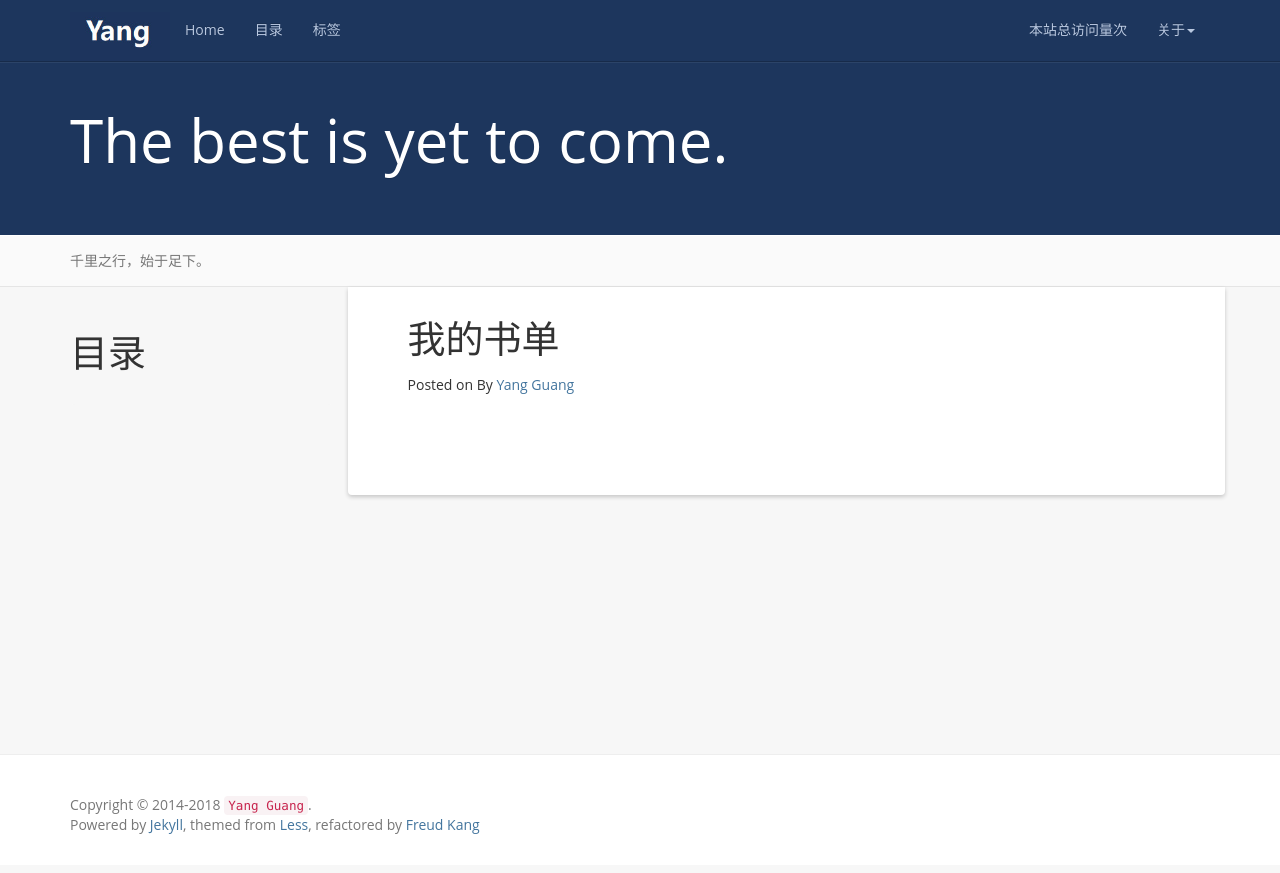
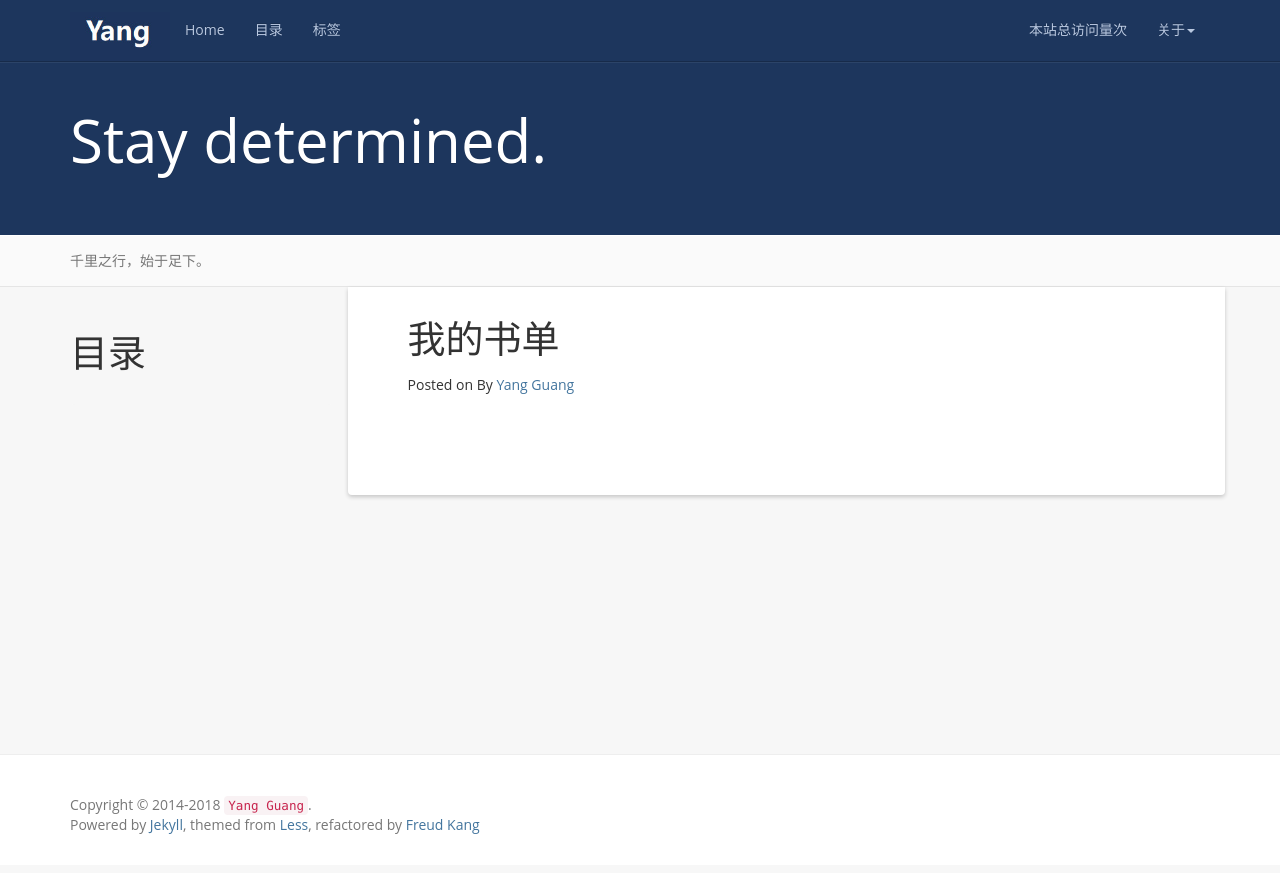
Before and after one commit to CNS1mple/CNS1mple.github.io, a Jekyll site: the page built from books.md, in a window 1280 px wide. Shown: the top 873 px of the page. Built offline with Jekyll 4.4.1, drawn with Linux system fonts in a browser that asks for light colours; nearby versions of some CDN libraries; comment, search, counter and statistics services are not loaded.

Commit message:
why to blog

```diff
--- a/_config.yml
+++ b/_config.yml
@@ -8,7 +8,7 @@ github: https://github.com/CNS1mple/
 baseurl: ""
 description: 数据结构、算法、C++、PAT、蓝桥杯、web、jekyll...
 meta_description: YG的技术BLOG 杨光 算法 蓝桥杯 PAT
-motto: The best is yet to come.
+motto: Stay determined.
 banner: 千里之行，始于足下。
 
 #permalink: /:categories/:year/:month/:day/:title/
```
Also changed, not shown: README.md.
